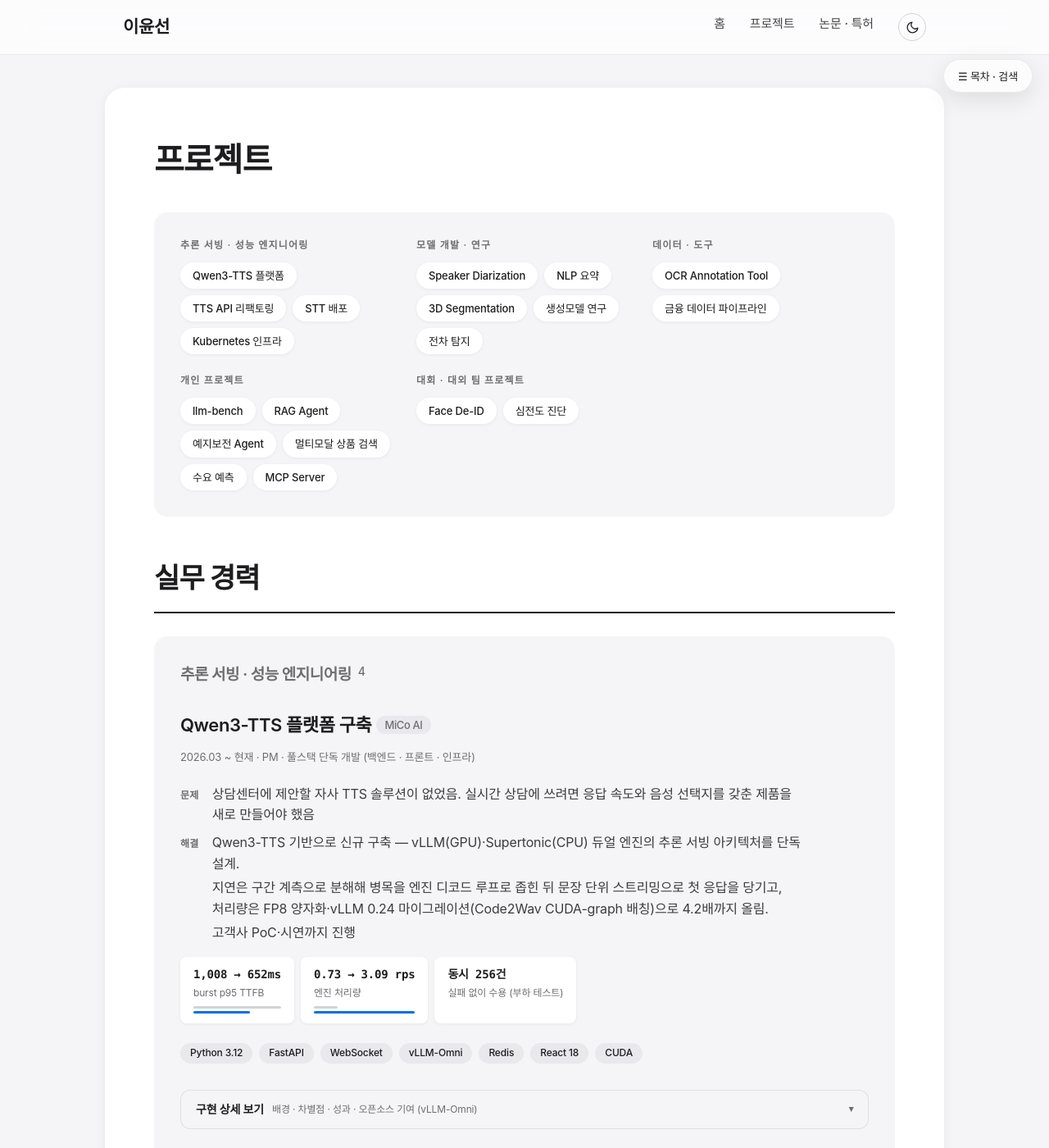
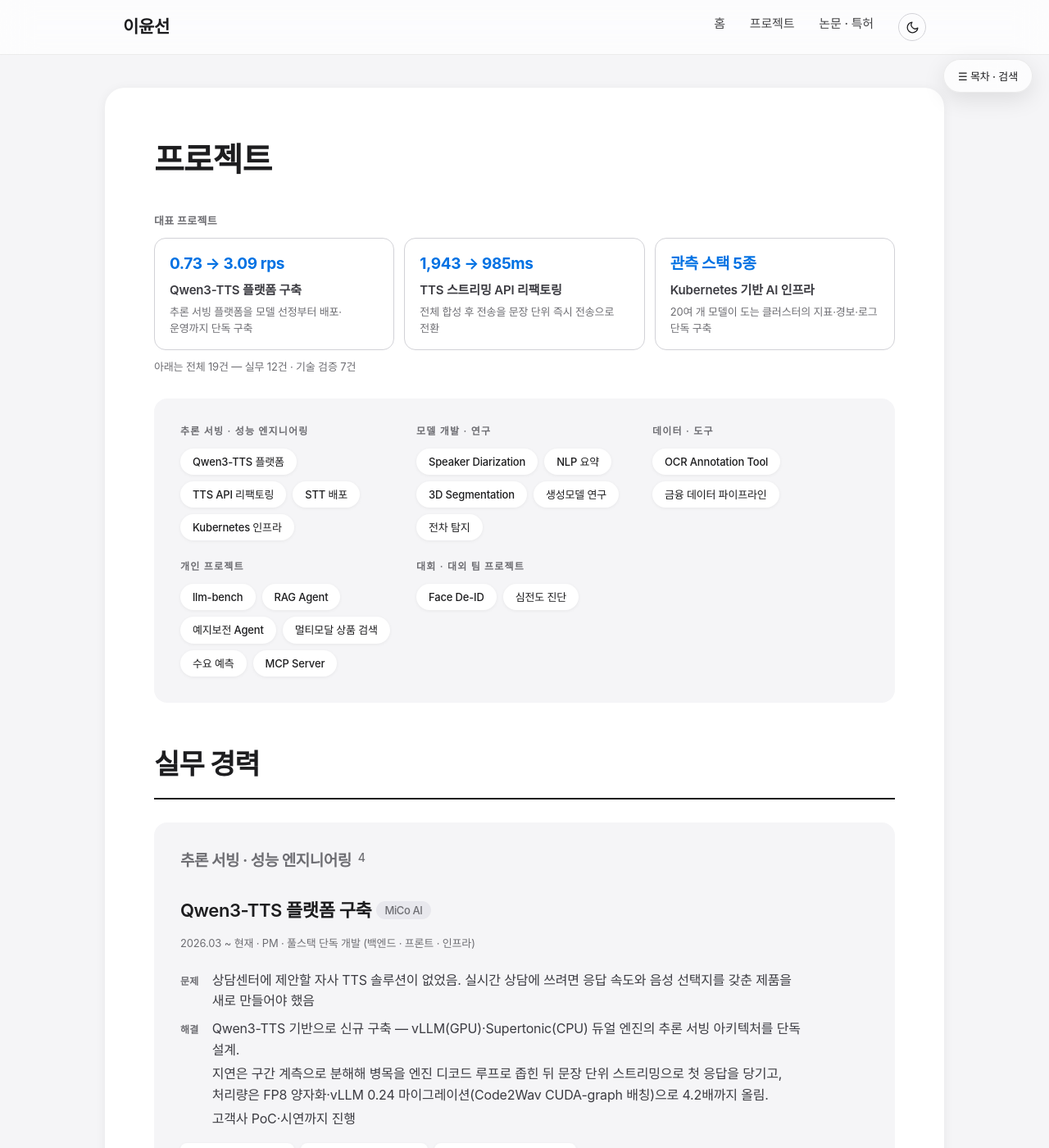
Before and after one commit to ckc5800/ckc5800.github.io, a Jekyll site: the page built from projects.html, in a window 1280 px wide and 1400 px high. Shown: the whole window at 82% size. Built offline with Jekyll 4.4.1, drawn with Linux system fonts in a browser that asks for light colours; some web fonts are replaced.

Commit message:
홈 hero 축소 · 프로젝트 대표 3개 블록 추가
HR 스크리닝 관점 실측 결과 반영.
- 홈: 첫 콘텐츠(핵심 성과)까지 786px 라 첫 화면이 통째로 hero 였음.
  hero 여백 60/50 → 24/20, margin 40 → 20, h1 56 → 42px 로 축소
- 프로젝트: 19개 중 어디를 볼지 안내가 없어 상단에 대표 3개 블록 추가.
  홈 핵심 성과 지표와 1:1 대응. 인쇄에서는 숨김(목차가 대신함)
- 홈 지표 '20개 이상' → '20여 개' (이력서와 통일)
- 홈 카드에 남아 있던 'executor 백엔드 교체' 귀속 정정

Co-Authored-By: Claude Opus 5 <noreply@anthropic.com>

```diff
--- a/assets/style.css
+++ b/assets/style.css
@@ -122,21 +122,22 @@ main.container {
 /* ===== Hero ===== */
 .hero {
     text-align: center;
-    padding: 60px 0 50px;
+    /* 첫 화면을 hero 가 통째로 먹지 않도록 — 핵심 성과가 스크롤 없이 보여야 한다 */
+    padding: 24px 0 20px;
     background: transparent;
     color: var(--text);
-    margin-bottom: 40px;
+    margin-bottom: 20px;
 }
 
 .hero h1 {
-    font-size: 56px;
+    font-size: 42px;
     margin-bottom: 14px;
     font-weight: 700;
-    letter-spacing: -1.8px;
+    letter-spacing: -1.4px;
 }
 
 .hero p {
-    font-size: 23px;
+    font-size: 20px;
     margin-bottom: 8px;
     color: var(--text-secondary);
     opacity: 1;
@@ -996,6 +997,79 @@ h2[id] {
    compact 인쇄본에서 상세를 빼는 13개 프로젝트를 한 쪽으로 정리한 것. */
 .print-summary {
     display: none;
+}
+
+/* 대표 프로젝트 — 19개 목록 앞에서 볼 것 3개를 먼저 고정한다 */
+.pick {
+    margin: 0 0 28px;
+}
+
+.pick-label {
+    font-size: 13px;
+    font-weight: 600;
+    letter-spacing: 0.02em;
+    color: var(--text-secondary);
+    margin-bottom: 10px;
+}
+
+.pick-grid {
+    display: grid;
+    grid-template-columns: repeat(3, 1fr);
+    gap: 12px;
+}
+
+.pick-card {
+    display: flex;
+    flex-direction: column;
+    gap: 5px;
+    padding: 16px 18px;
+    border: 1px solid var(--separator);
+    border-radius: 14px;
+    background: var(--surface);
+    text-decoration: none;
+    color: inherit;
+    transition: border-color .15s ease, transform .15s ease;
+}
+
+.pick-card:hover {
+    border-color: var(--accent);
+    transform: translateY(-2px);
+}
+
+.pick-num {
+    font-size: 19px;
+    font-weight: 700;
+    letter-spacing: -0.4px;
+    color: var(--accent);
+}
+
+.pick-name {
+    font-size: 15px;
+    font-weight: 600;
+}
+
+.pick-note {
+    font-size: 13px;
+    line-height: 1.5;
+    color: var(--text-secondary);
+}
+
+.pick-more {
+    margin: 10px 0 0;
+    font-size: 13px;
+    color: var(--text-secondary);
+}
+
+@media (max-width: 760px) {
+    .pick-grid {
+        grid-template-columns: 1fr;
+    }
+}
+
+@media print {
+    .pick {
+        display: none;
+    }
 }
 
 /* ===== Skills Section ===== */
--- a/index.html
+++ b/index.html
@@ -27,7 +27,7 @@ title: 홈
     <div class="projects-grid">
         <a class="project-card" href="/projects.html#tts">
             <h3>실시간 TTS 서빙</h3>
-            <p><span class="sentence">구간 계측으로 병목을 엔진 디코드 루프로 좁힌 뒤, 문장 단위 스트리밍으로 첫 응답을 줄이고 FP8 양자화·executor 백엔드 교체로 처리량을 올림.</span></p>
+            <p><span class="sentence">구간 계측으로 병목을 엔진 디코드 루프로 좁힌 뒤, 문장 단위 스트리밍으로 첫 응답을 줄이고 FP8 양자화·vLLM 0.24 마이그레이션으로 처리량을 올림.</span></p>
             <div class="metrics">
                 <div class="metric"><span class="metric-value">1,943 → 985ms</span><span class="metric-label">레거시 API TTFB</span></div>
                 <div class="metric"><span class="metric-value">0.73 → 3.09 rps</span><span class="metric-label">플랫폼 엔진 처리량</span></div>
@@ -44,7 +44,7 @@ title: 홈
             <p><span class="sentence">3인 팀의 사내 첫 Kubernetes 구축에서 관측성 전 계층을 맡음.</span><span class="sentence">Prometheus·Grafana·AlertManager로 지표와 경보를, 온프레미스라 Elasticsearch·Loki를 직접 설치해 로그를 세움.</span></p>
             <div class="metrics">
                 <div class="metric"><span class="metric-value">5종</span><span class="metric-label">직접 구축한 관측 스택</span></div>
-                <div class="metric"><span class="metric-value">20개 이상</span><span class="metric-label">관측 대상 ML 모델</span></div>
+                <div class="metric"><span class="metric-value">20여 개</span><span class="metric-label">관측 대상 ML 모델</span></div>
             </div>
             <div class="tech-tags">
                 <span class="tech-tag">Kubernetes</span>
--- a/projects.html
+++ b/projects.html
@@ -49,6 +49,29 @@ title: 프로젝트
         <a href="#ecg">심전도 진단</a>
     </div>
 </nav>
+
+<!-- 19개 중 어디를 봐야 하는지 안내가 없어 추가 — 홈의 핵심 성과 지표 3개와 1:1로 대응 -->
+<div class="pick">
+    <div class="pick-label">대표 프로젝트</div>
+    <div class="pick-grid">
+        <a class="pick-card" href="#tts">
+            <span class="pick-num">0.73 → 3.09 rps</span>
+            <span class="pick-name">Qwen3-TTS 플랫폼 구축</span>
+            <span class="pick-note">추론 서빙 플랫폼을 모델 선정부터 배포·운영까지 단독 구축</span>
+        </a>
+        <a class="pick-card" href="#tts-api">
+            <span class="pick-num">1,943 → 985ms</span>
+            <span class="pick-name">TTS 스트리밍 API 리팩토링</span>
+            <span class="pick-note">전체 합성 후 전송을 문장 단위 즉시 전송으로 전환</span>
+        </a>
+        <a class="pick-card" href="#k8s">
+            <span class="pick-num">관측 스택 5종</span>
+            <span class="pick-name">Kubernetes 기반 AI 인프라</span>
+            <span class="pick-note">20여 개 모델이 도는 클러스터의 지표·경보·로그 단독 구축</span>
+        </a>
+    </div>
+    <p class="pick-more">아래는 전체 19건 — 실무 12건 · 기술 검증 7건</p>
+</div>
 
 <div class="toc toc-projects">
     <div>
```
